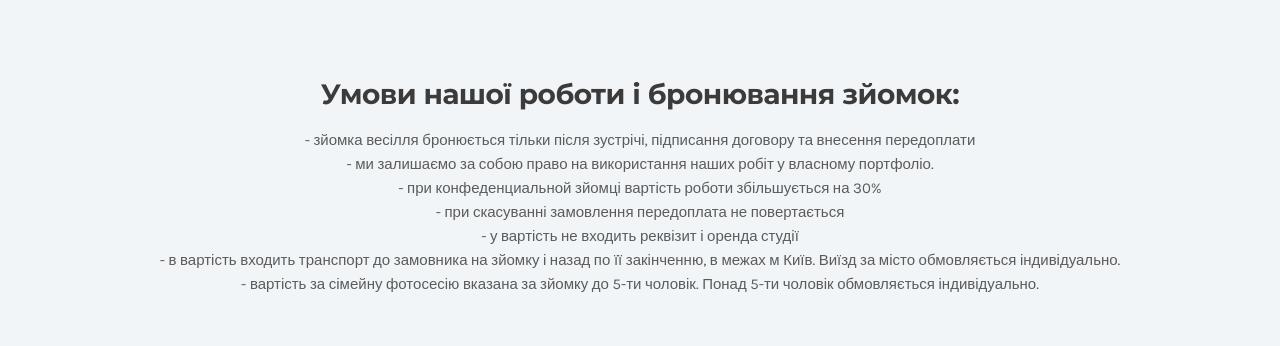
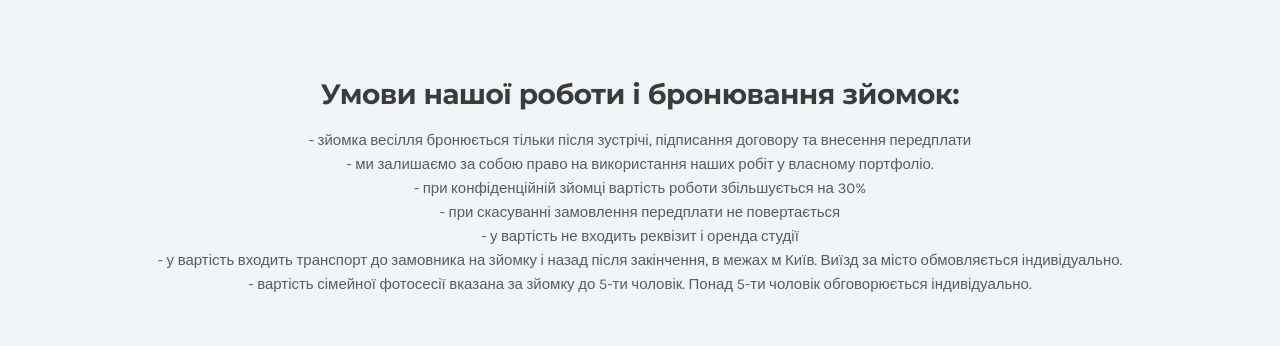
Before and after one commit to Zhenya13/Zhenya13.github.io, a plain HTML site: page index.html in a window 1280 px wide. Shown: the part 820-1166 px from the top of the page. Drawn offline with Linux system fonts and the light colour scheme.

Commit message:
робота над помилками )

```diff
--- a/index.html
+++ b/index.html
@@ -137,19 +137,19 @@ poster='style/video/nyc.jpg'>
       <div class="thin">
         <h3 class="section-title text-center">Умови нашої роботи і бронювання зйомок:</h3>
         <p class="text-center">
-          - зйомка весілля бронюється тільки після зустрічі, підписання договору та внесення передоплати<br>
+          - зйомка весілля бронюється тільки після зустрічі, підписання договору та внесення передплати<br>
 
           - ми залишаємо за собою право на використання наших робіт у власному портфоліо.<br>
 
-          - при конфеденциальной зйомці вартість роботи збільшується на 30%<br>
+          - при конфіденційній зйомці вартість роботи збільшується на 30%<br>
 
-          - при скасуванні замовлення передоплата не повертається<br>
+          - при скасуванні замовлення передплати не повертається<br>
 
           - у вартість не входить реквізит і оренда студії<br>
 
-          - в вартість входить транспорт до замовника на зйомку і назад по її закінченню, в межах м Київ. Виїзд за місто обмовляється індивідуально.<br>
+          - у вартість входить транспорт до замовника на зйомку і назад після закінчення, в межах м Київ. Виїзд за місто обмовляється індивідуально.<br>
 
-          - вартість за сімейну фотосесію вказана за зйомку до 5-ти чоловік. Понад 5-ти чоловік обмовляється індивідуально.</p>
+          - вартість сімейної фотосесії вказана за зйомку до 5-ти чоловік. Понад 5-ти чоловік обговорюється індивідуально.</p>
       </div>
     </div>
     <!-- /.container -->
```
